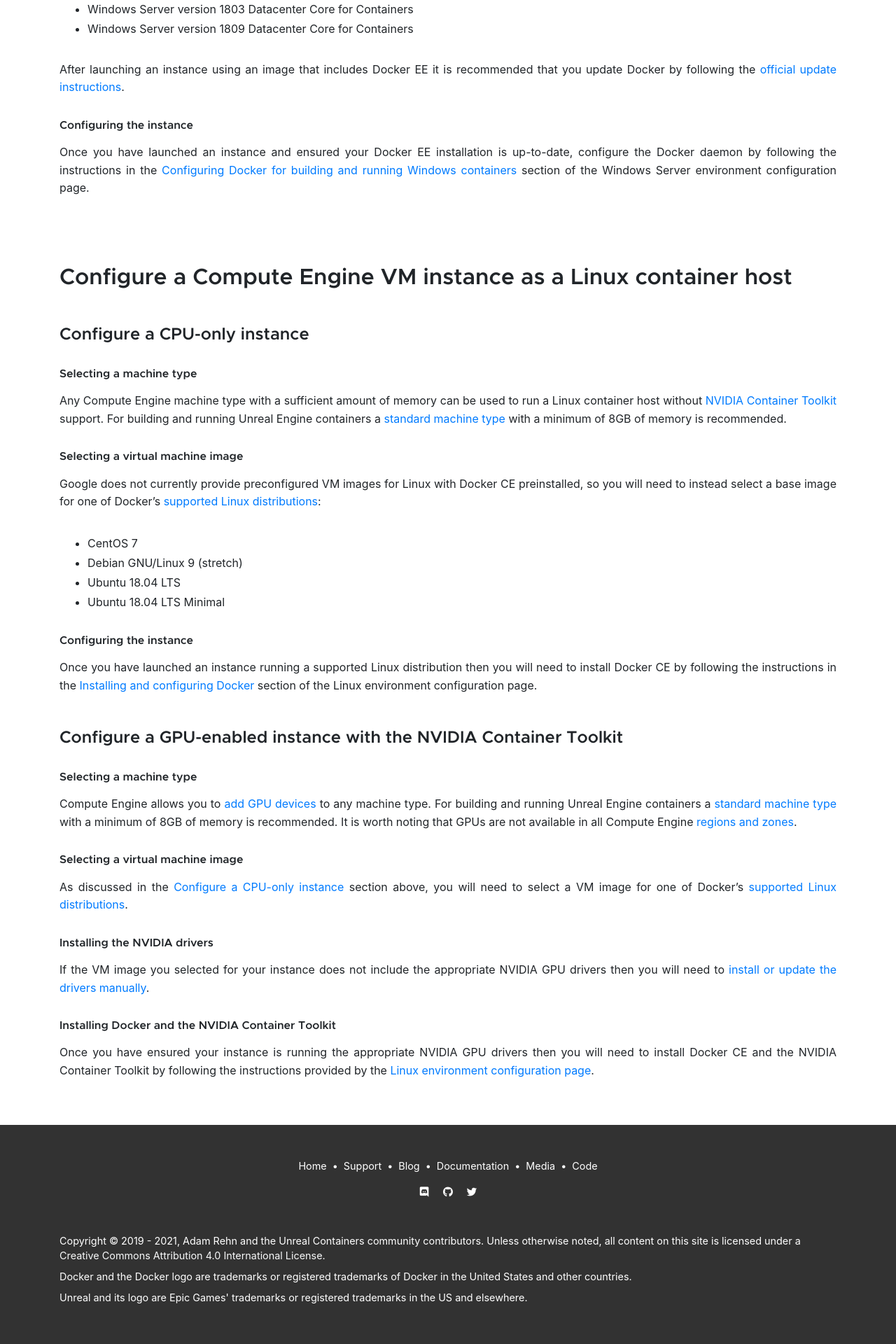
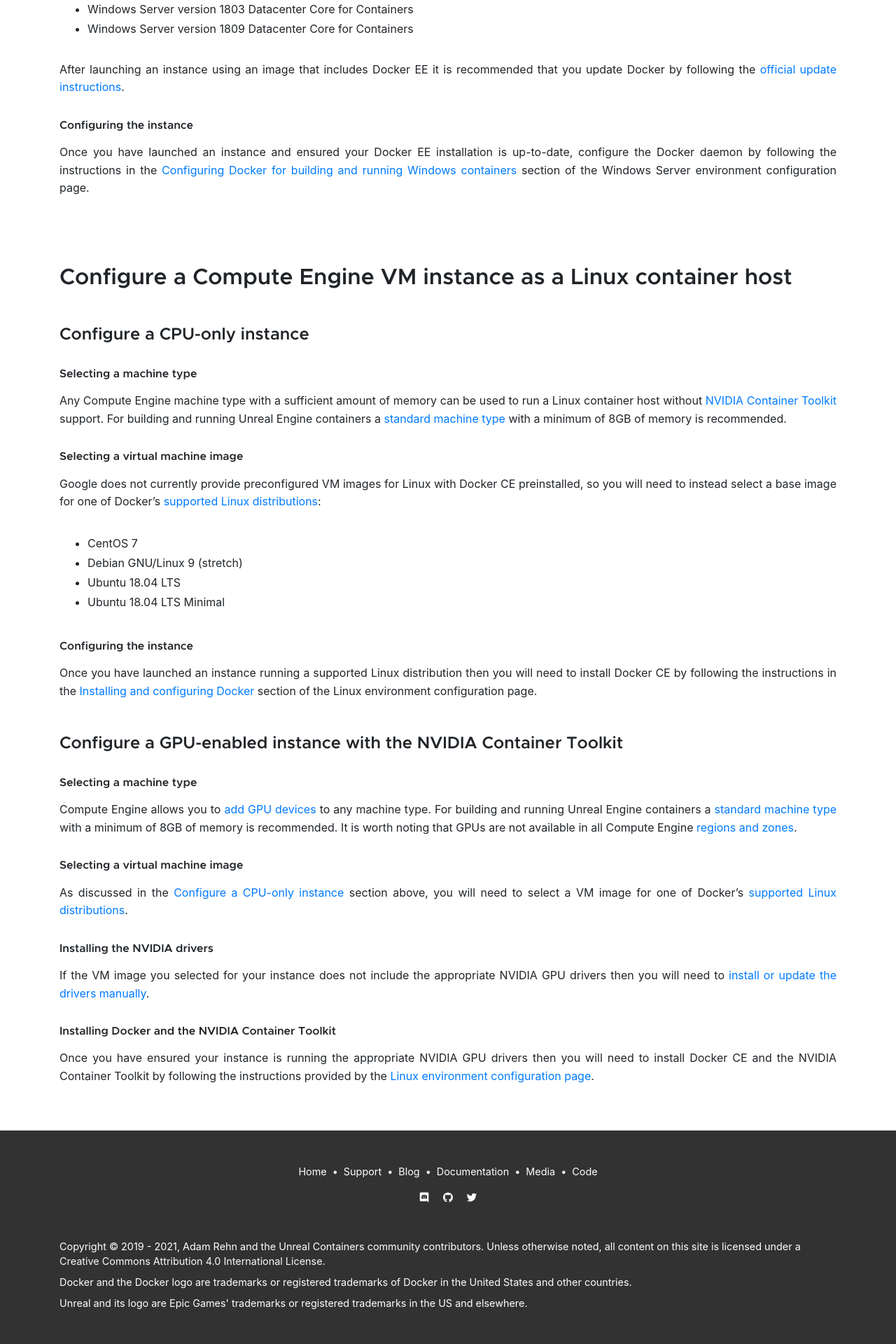
Before and after one commit to UnrealContainers/unrealcontainers.github.io, a Jekyll site: the page built from collections/_docs/environments/gcp.md, in a window 1280 px wide. Shown: the part 1379-3299 px from the top of the page at 70% size. Built offline with Jekyll 4.4.1, drawn with Linux system fonts in a browser that asks for light colours.

Commit message:
Tweak spacing between lists and H4 elements

```diff
--- a/assets/css/content.css
+++ b/assets/css/content.css
@@ -60,6 +60,10 @@
 
 article p + ul {
 	margin: 2rem 0;
+}
+
+article ul + h4 {
+	margin-top: 2.5rem;
 }
 
 article ul li ul,
```
